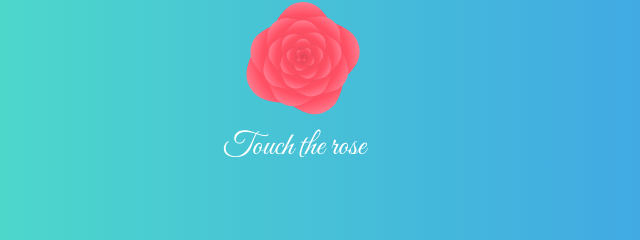
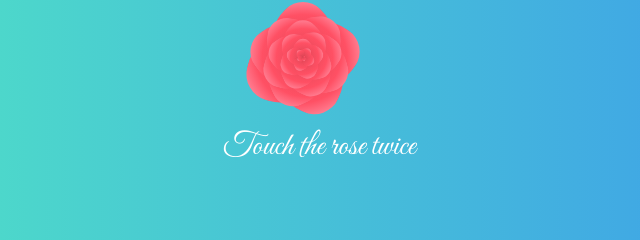
Before and after one commit to hemanth10134/friday07, a plain HTML site: page index.html in a window 1280 px wide. Shown: the part 343-583 px from the top of the page, 337-977 px from the left. Drawn offline with Linux system fonts and the light colour scheme.

Commit message:
Update index.html

```diff
--- a/index.html
+++ b/index.html
@@ -45,7 +45,7 @@
       <span>Happy Rose Day ✨</span>
   </div>
 </div>
-<span id="prompt">Touch the rose</span>
+<span id="prompt">Touch the rose twice</span>
 
 <!-- Letter popup -->
 <div id="letter" class="letter" style="display: none;">
```
